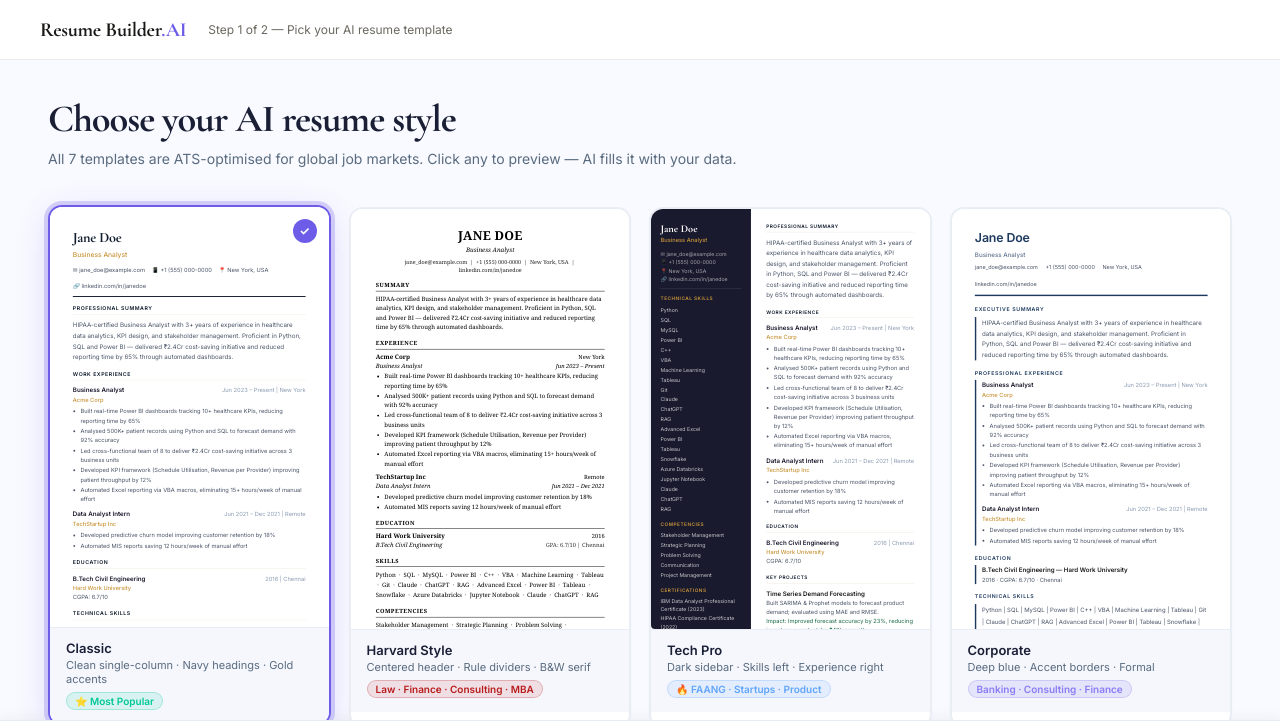
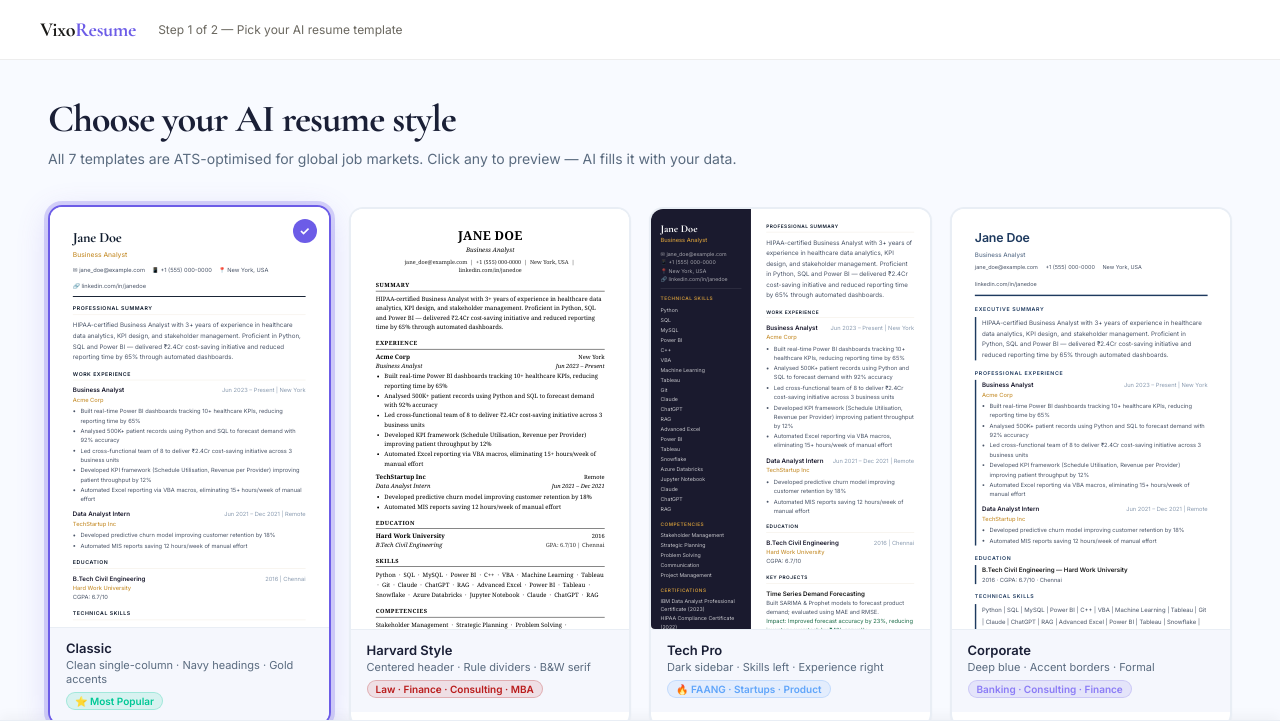
Before and after one commit to Acadore2025/CV-Builder, a website: page builder/index.html in a window 1280 px wide. Shown: the top 728 px of the page. Drawn offline with nearby package versions, Linux system fonts and the light colour scheme.

Commit message:
Update index.html

```diff
--- a/builder/index.html
+++ b/builder/index.html
@@ -691,7 +691,7 @@ body { font-family: 'Inter', -apple-system, sans-serif; background: var(--bg-pag
 <!-- ── TEMPLATE PICKER SCREEN ──────────────────────────────────────── -->
 <div class="tpl-picker" id="tpl-picker">
   <div class="tpl-picker-nav">
-    <div class="tpl-picker-logo">Resume Builder<span>.AI</span></div>
+    <div class="tpl-picker-logo">Vixo<span>Resume</span></div>
     <div class="tpl-picker-step">Step 1 of 2 — Pick your AI resume template</div>
   </div>
 
```
